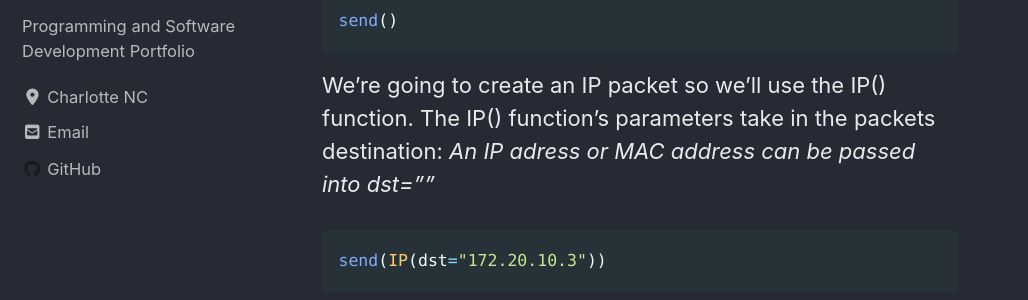
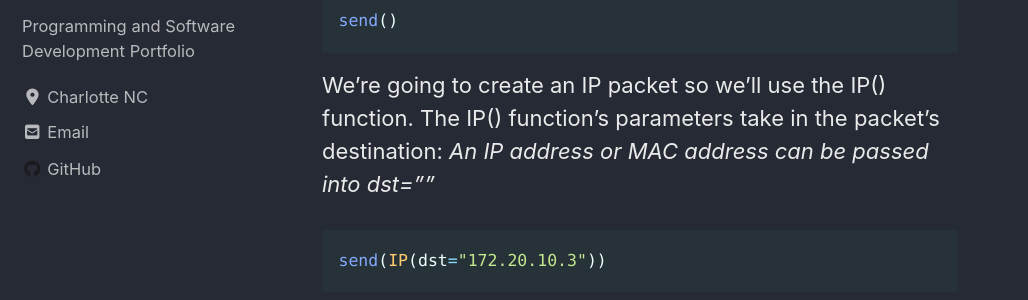
Before and after one commit to Patchyst/Patchyst.github.io, a Jekyll site: the page built from _posts/2020-12-1-scapy.md, in a window 1280 px wide and 900 px high, scrolled down 2038 px. Shown: the part 188-488 px from the top of the window, without its empty margins (0-1028 px from the left). Built offline with Jekyll 4.4.1, drawn with Linux system fonts in a browser that asks for light colours; cached includes are drawn as plain includes; nearby versions of some CDN libraries.

Commit message:
updating Scapy Project

````diff
--- a/_posts/2020-12-1-scapy.md
+++ b/_posts/2020-12-1-scapy.md
@@ -38,8 +38,8 @@ To send **one** packet use scapy's send() function:
 ```python
 send()
 ```
-We're going to create an IP packet so we'll use the IP() function. The IP() function's parameters take in the packets destination:
-*An IP adress or MAC address can be passed into dst=""*
+We're going to create an IP packet so we'll use the IP() function. The IP() function's parameters take in the packet's destination:
+*An IP address or MAC address can be passed into dst=""*
 
 ```python
 send(IP(dst="172.20.10.3"))
````
